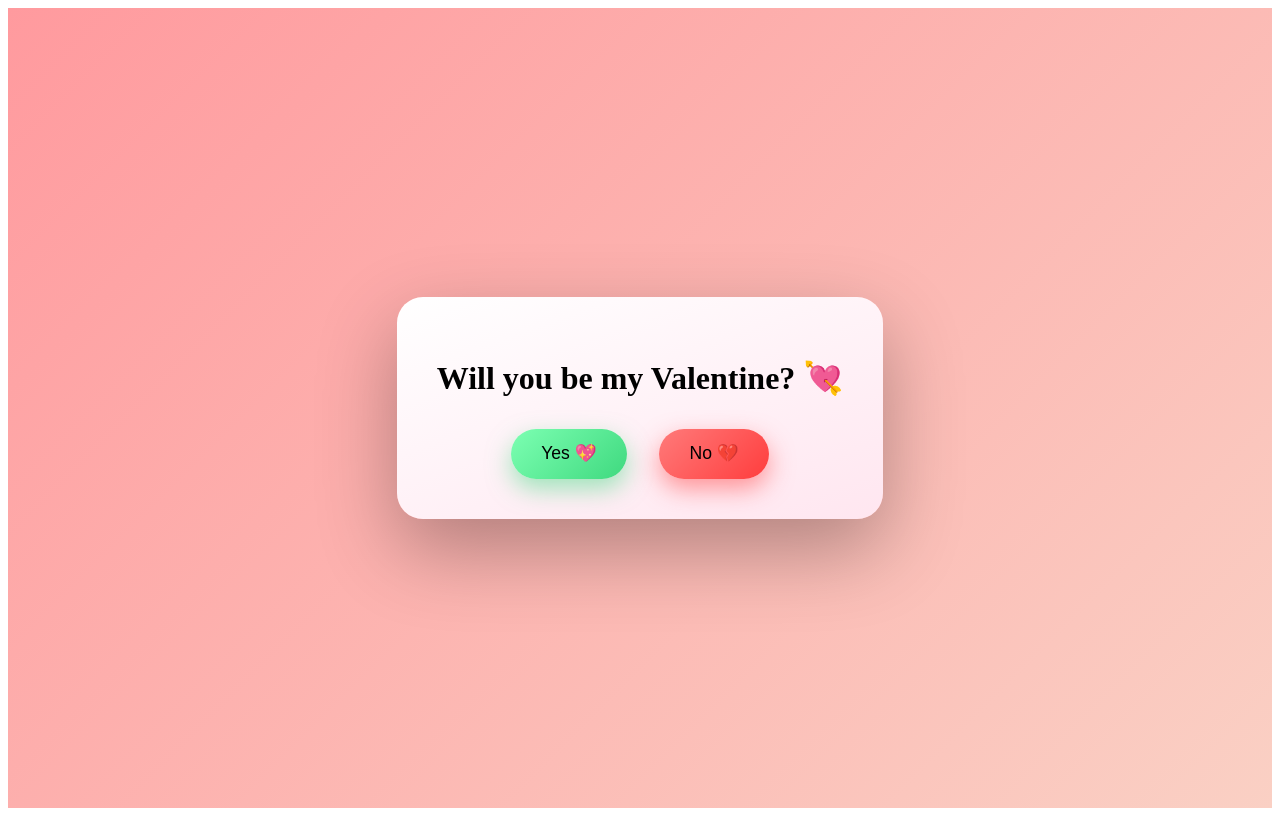
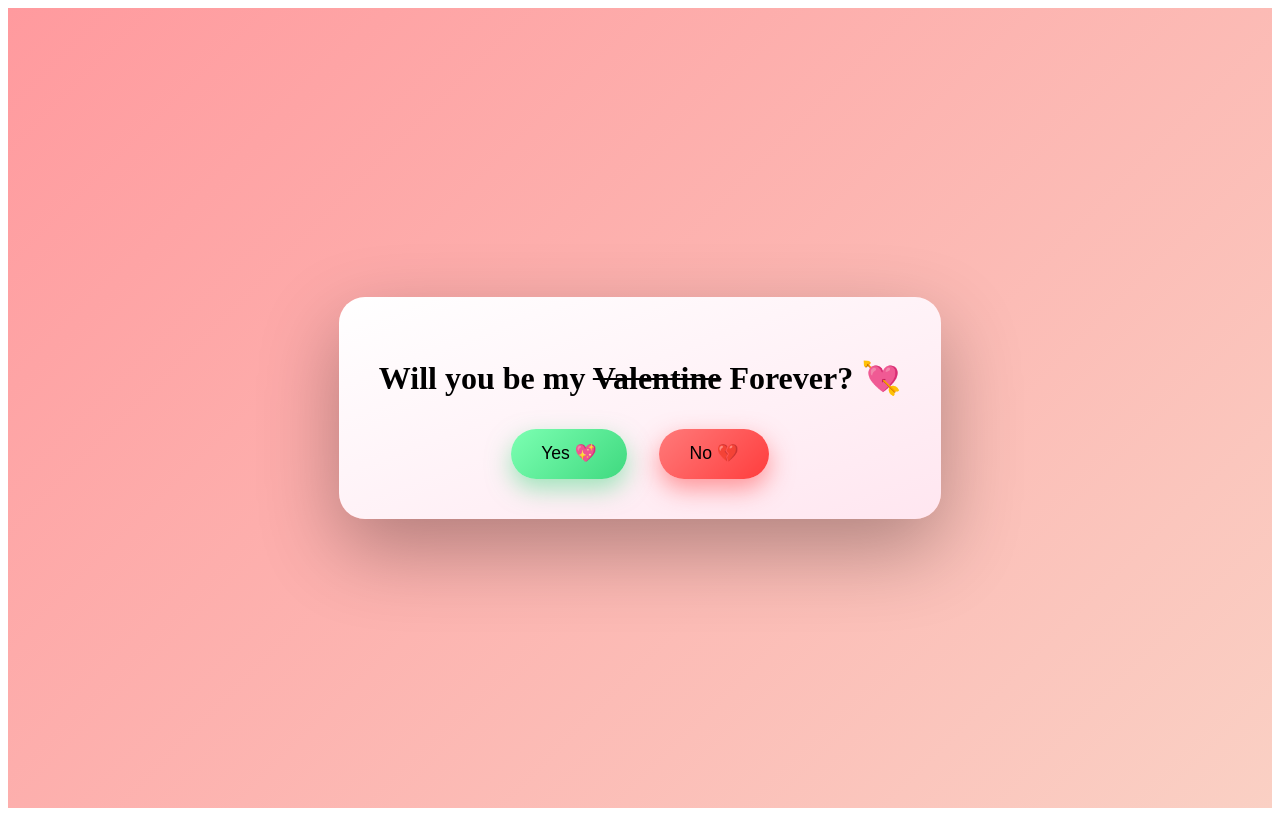
Before and after one commit to anshul3012/valentine, a Vue app: page / in a window 1280 px wide. Built offline with nearby package versions, Linux system fonts and the light colour scheme; the HTML template or start-up script is replaced by a standard one.

Commit message:
updated text

```diff
--- a/src/App.vue
+++ b/src/App.vue
@@ -88,12 +88,12 @@ function onYes() {
     <!-- Final Screen -->
     <div v-if="showFinal" class="final">
       <div class="heart">❤️</div>
-      <h1>Thank you for subscribing to my endless LOVE</h1>
+      <h1>You are now Anshul's FOREVER !!</h1>
     </div>
 
     <!-- Main Card -->
     <div v-else class="card">
-      <h1>Will you be my Valentine? 💘</h1>
+      <h1>Will you be my <span class="strike">Valentine</span> Forever? 💘</h1>
 
       <div class="buttons">
         <button class="yes" :style="{ transform: `scale(${yesScale})` }" @click="onYes">
@@ -131,6 +131,11 @@ function onYes() {
   border-radius: 26px;
   text-align: center;
   box-shadow: 0 30px 80px rgba(0, 0, 0, 0.3);
+}
+
+.strike {
+  text-decoration: line-through;
+  text-decoration-thickness: 2px;
 }
 
 .buttons {
```
